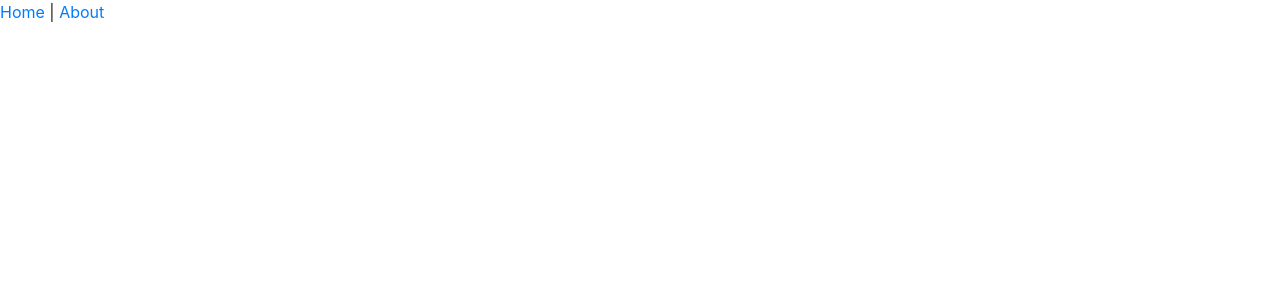
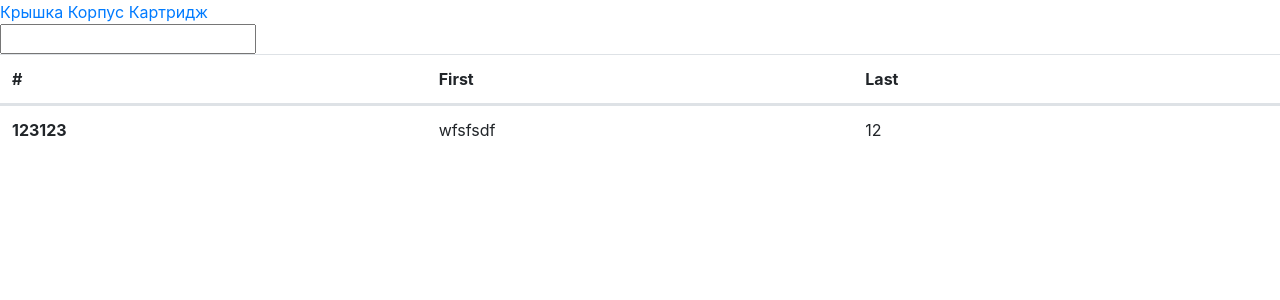
Before and after one commit to SiderM/turbineparts, a Vue app: page /body in a window 1280 px wide. Shown: the top 300 px of the page. Built offline with nearby package versions, Linux system fonts and the light colour scheme.

Commit message:
add body.json

```diff
--- a/package.json
+++ b/package.json
@@ -10,9 +10,11 @@
   },
   "dependencies": {
     "axios": "^0.21.1",
+    "bootstrap": "^4.5.3",
     "core-js": "^2.6.5",
     "vue": "^2.6.10",
-    "vue-router": "^3.0.3"
+    "vue-axios": "^3.2.0",
+    "vue-router": "^3.4.9"
   },
   "devDependencies": {
     "@vue/cli-plugin-babel": "^3.9.0",
--- a/public/index.html
+++ b/public/index.html
@@ -5,7 +5,6 @@
     <meta http-equiv="X-UA-Compatible" content="IE=edge">
     <meta name="viewport" content="width=device-width,initial-scale=1.0">
     <link rel="icon" href="<%= BASE_URL %>favicon.ico">
-    <link rel="stylesheet" href="https://maxcdn.bootstrapcdn.com/bootstrap/4.0.0/css/bootstrap.min.css" integrity="sha384-Gn5384xqQ1aoWXA+058RXPxPg6fy4IWvTNh0E263XmFcJlSAwiGgFAW/dAiS6JXm" crossorigin="anonymous">
     <title>vue</title>
   </head>
   <body>
--- /dev/null
+++ b/public/parts/body.json
@@ -0,0 +1,7 @@
+[
+  {
+    "id": "123123",
+    "title": "wfsfsdf",
+    "price": "12"
+  }
+]
--- a/src/App.vue
+++ b/src/App.vue
@@ -1,10 +1,14 @@
 <template>
   <div>
     <div>
-      <router-link to="/">Home</router-link>
-      |
-      <router-link to="/about">About</router-link>
+      <Menu/>
     </div>
     <router-view/>
   </div>
 </template>
+<script>
+    import Menu from "./components/Menu";
+    export default {
+        components: {Menu}
+    }
+</script>
--- /dev/null
+++ b/src/components/Menu.vue
@@ -0,0 +1,30 @@
+<template>
+  <div>
+    <router-link
+            v-for="item in menuItems"
+            :key="item.link + 1"
+            :to="item.link"
+    >
+      {{item.title}}
+    </router-link>
+  </div>
+</template>
+
+<script>
+    export default {
+        name: "Menu",
+        data() {
+            return {
+                menuItems: [
+                    {title: 'Крышка', link: 'cap'},
+                    {title: 'Корпус', link: 'body'},
+                    {title: 'Картридж', link: 'cartridge'},
+                ]
+            }
+        }
+    }
+</script>
+
+<style scoped>
+
+</style>
--- a/src/components/Table.vue
+++ b/src/components/Table.vue
@@ -8,65 +8,10 @@
     </tr>
     </thead>
     <tbody>
-    <tr>
-      <th scope="row">1</th>
-      <td>Mark</td>
-      <td>Otto</td>
-    </tr>
-    <tr>
-      <th scope="row">2</th>
-      <td>Jacob</td>
-      <td>Thornton</td>
-    </tr>
-    <tr>
-      <th scope="row">2</th>
-      <td>Jacob</td>
-      <td>Thornton</td>
-    </tr>
-    <tr>
-      <th scope="row">2</th>
-      <td>Jacob</td>
-      <td>Thornton</td>
-    </tr>
-    <tr>
-      <th scope="row">2</th>
-      <td>Jacob</td>
-      <td>Thornton</td>
-    </tr>
-    <tr>
-      <th scope="row">2</th>
-      <td>Jacob</td>
-      <td>Thornton</td>
-    </tr>
-    <tr>
-      <th scope="row">2</th>
-      <td>Jacob</td>
-      <td>Thornton</td>
-    </tr>
-    <tr>
-      <th scope="row">2</th>
-      <td>Jacob</td>
-      <td>Thornton</td>
-    </tr>
-    <tr>
-      <th scope="row">2</th>
-      <td>Jacob</td>
-      <td>Thornton</td>
-    </tr>
-    <tr>
-      <th scope="row">2</th>
-      <td>Jacob</td>
-      <td>Thornton</td>
-    </tr>
-    <tr>
-      <th scope="row">2</th>
-      <td>Jacob</td>
-      <td>Thornton</td>
-    </tr>
-    <tr>
-      <th scope="row">2</th>
-      <td>Jacob</td>
-      <td>Thornton</td>
+    <tr v-for="part in parts" :key="part.id + Date.now()">
+      <th scope="row">{{part.id}}</th>
+      <td>{{part.title}}</td>
+      <td>{{part.price}}</td>
     </tr>
     </tbody>
   </table>
@@ -74,7 +19,12 @@
 
 <script>
     export default {
-        name: "Table"
+        name: "Table",
+        props: {
+            parts: {
+                type: Array
+            }
+        }
     }
 </script>
 
--- a/src/main.js
+++ b/src/main.js
@@ -1,6 +1,11 @@
 import Vue from 'vue'
 import App from './App.vue'
 import router from './router'
+import('bootstrap/dist/css/bootstrap.min.css')
+import VueAxios from 'vue-axios';
+import axios from 'axios';
+
+Vue.use(VueAxios, axios);
 
 Vue.config.productionTip = false
 
--- a/src/router.js
+++ b/src/router.js
@@ -1,6 +1,8 @@
 import Vue from 'vue'
 import Router from 'vue-router'
 import Home from './views/Home.vue'
+import Cap from "./views/Cap";
+import Body from "./views/Body";
 
 Vue.use(Router)
 
@@ -16,10 +18,22 @@ export default new Router({
     {
       path: '/about',
       name: 'about',
-      // route level code-splitting
-      // this generates a separate chunk (about.[hash].js) for this route
-      // which is lazy-loaded when the route is visited.
-      component: () => import(/* webpackChunkName: "about" */ './views/About.vue')
+      component: () => import('./views/About')
+    },
+    {
+      path: '/cap',
+      name: 'cap',
+      component: Cap
+    },
+    {
+      path: '/body',
+      name: 'body',
+      component: Body
+    },
+    {
+      path: '/cartridge',
+      name: 'cartridge',
+      component: () => import('./views/Cartridge')
     }
   ]
 })
--- /dev/null
+++ b/src/views/Body.vue
@@ -0,0 +1,35 @@
+<template>
+  <div>
+    <input type="text" v-model="squery">
+    <Table :parts="filteredParts"/>
+  </div>
+</template>
+
+<script>
+    import Table from "../components/Table";
+    export default {
+        name: "Body",
+        components: {Table},
+        data() {
+            return {
+                parts: [],
+                squery: ''
+            }
+        },
+        computed: {
+            filteredParts() {
+                return this.parts.filter(part => part.title.includes(this.squery))
+            }
+        },
+        created() {
+            let uri = process.env.BASE_URL + 'parts/body.json';
+            this.axios.get(uri).then(response => {
+                this.parts = response.data;
+            });
+        }
+    }
+</script>
+
+<style scoped>
+
+</style>
--- /dev/null
+++ b/src/views/Cap.vue
@@ -0,0 +1,13 @@
+<template>
+  <div>cap component</div>
+</template>
+
+<script>
+    export default {
+        name: "Cap"
+    }
+</script>
+
+<style scoped>
+
+</style>
--- /dev/null
+++ b/src/views/Cartridge.vue
@@ -0,0 +1,13 @@
+<template>
+  <div>crtridge component</div>
+</template>
+
+<script>
+    export default {
+        name: "Cartridge"
+    }
+</script>
+
+<style scoped>
+
+</style>
--- a/src/views/Home.vue
+++ b/src/views/Home.vue
@@ -1,11 +1,18 @@
 <template>
   <div>
     Home Page
+
   </div>
 </template>
 
 <script>
+
     export default {
-        name: "Home"
+        name: "Home",
+        data() {
+            return {
+
+            }
+        },
     }
 </script>
```
Also changed, not shown: 1 other file (tests, documents, lock files or other folders).
